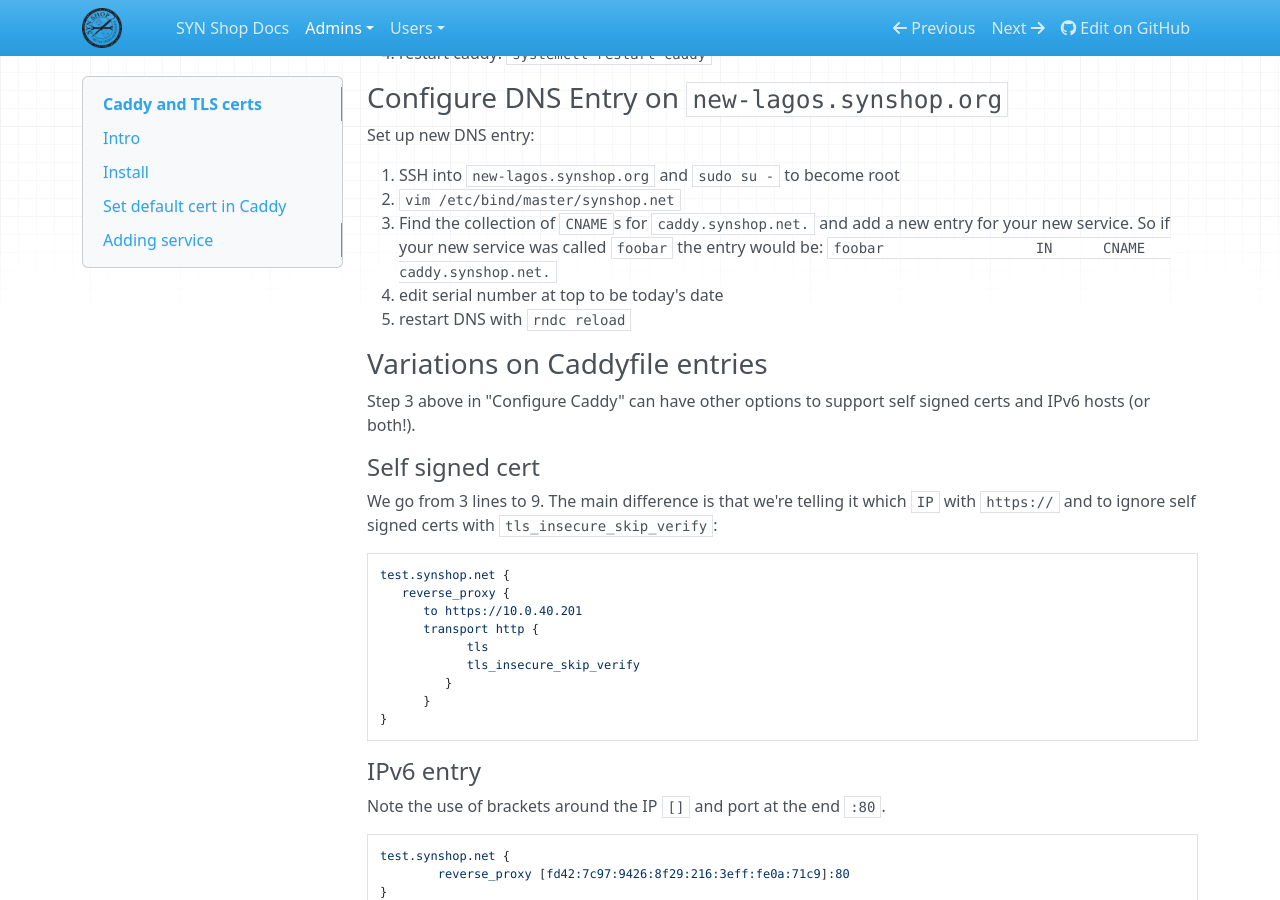
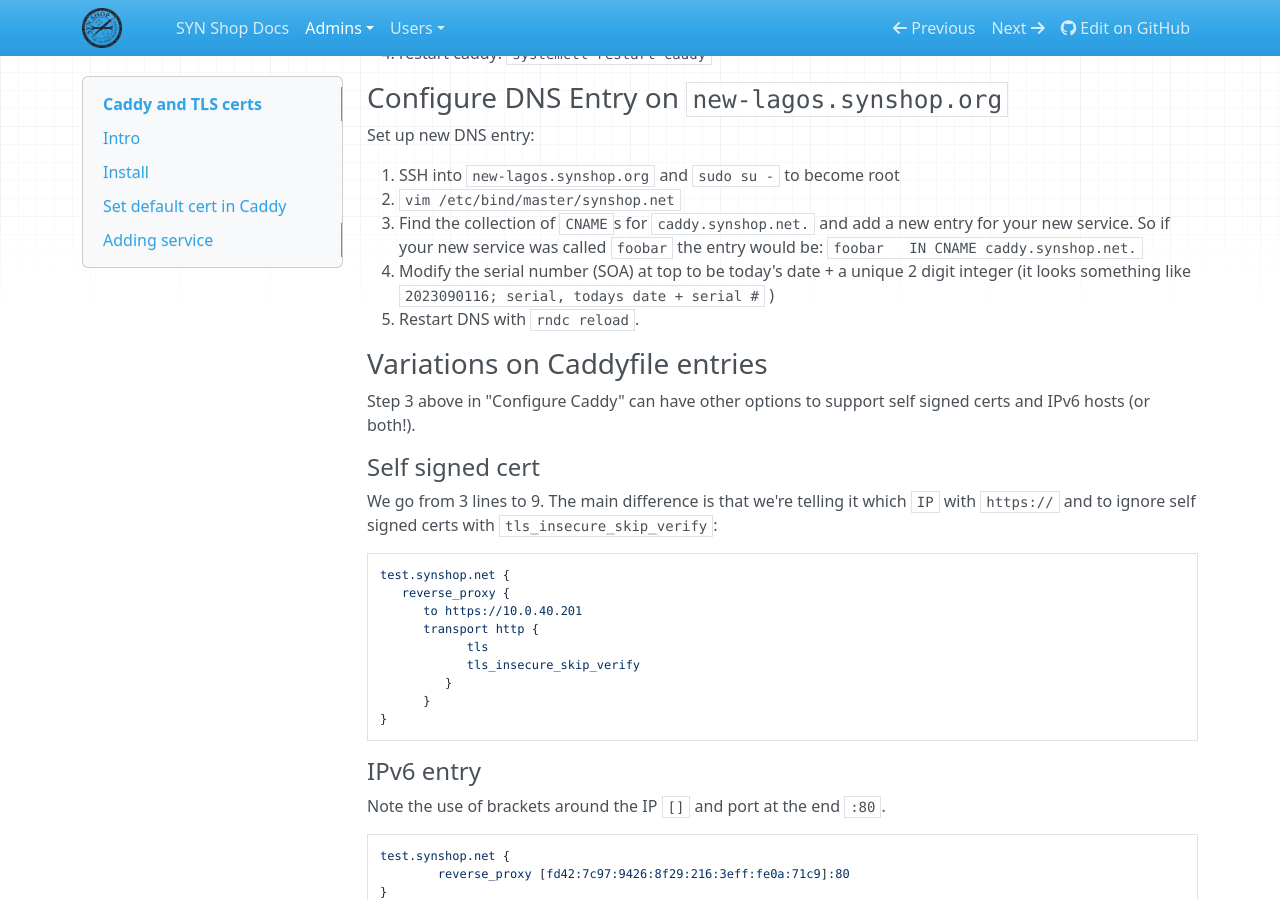
Before and after one commit to synshop/rtfm, an MkDocs documentation site: the page built from docs/admins/Caddy and TLS certs.md, in a window 1280 px wide and 900 px high, scrolled down 2389 px. Built offline with MkDocs 1.6.1, drawn with Linux system fonts in a browser that asks for light colours; nearby versions of some CDN libraries.

Commit message:
adding some verbosity to the DNS configuration for Caddy / new-lagos

````diff
--- a/docs/admins/Caddy and TLS certs.md
+++ b/docs/admins/Caddy and TLS certs.md
@@ -115,7 +115,7 @@ Assuming you had a new service at `10.0.40.201` called `test.synshop.net`, you w
            reverse_proxy 10.0.40.201
         }
 
-4. restart caddy:  `systemctl restart caddy`
+4. restart caddy: `systemctl restart caddy`
 
 ### Configure DNS Entry on `new-lagos.synshop.org`
 
@@ -123,13 +123,10 @@ Set up new DNS entry:
 
 1. SSH into `new-lagos.synshop.org` and `sudo su -` to become root
 1. `vim /etc/bind/master/synshop.net`
-4. Find the collection of `CNAME`s for `caddy.synshop.net.` and add a new entry for your new service.  So if your new service was called `foobar` the entry would be:
-   ```
-   foobar                  IN      CNAME   caddy.synshop.net.
-   ```
-1. edit serial number at top to be today's date
-1. restart DNS with `rndc reload`
-
+1. Find the collection of `CNAME`s for `caddy.synshop.net.` and add a new entry for your new service.  So if your new service was called `foobar` the entry would be:
+`foobar   IN CNAME caddy.synshop.net.`
+1. Modify the serial number (SOA) at top to be today's date + a unique 2 digit integer (it looks something like `2023090116; serial, todays date + serial #` )
+1. Restart DNS with `rndc reload`.
 
 ### Variations on Caddyfile entries
 
````
Also changed, not shown: 1 other file.
